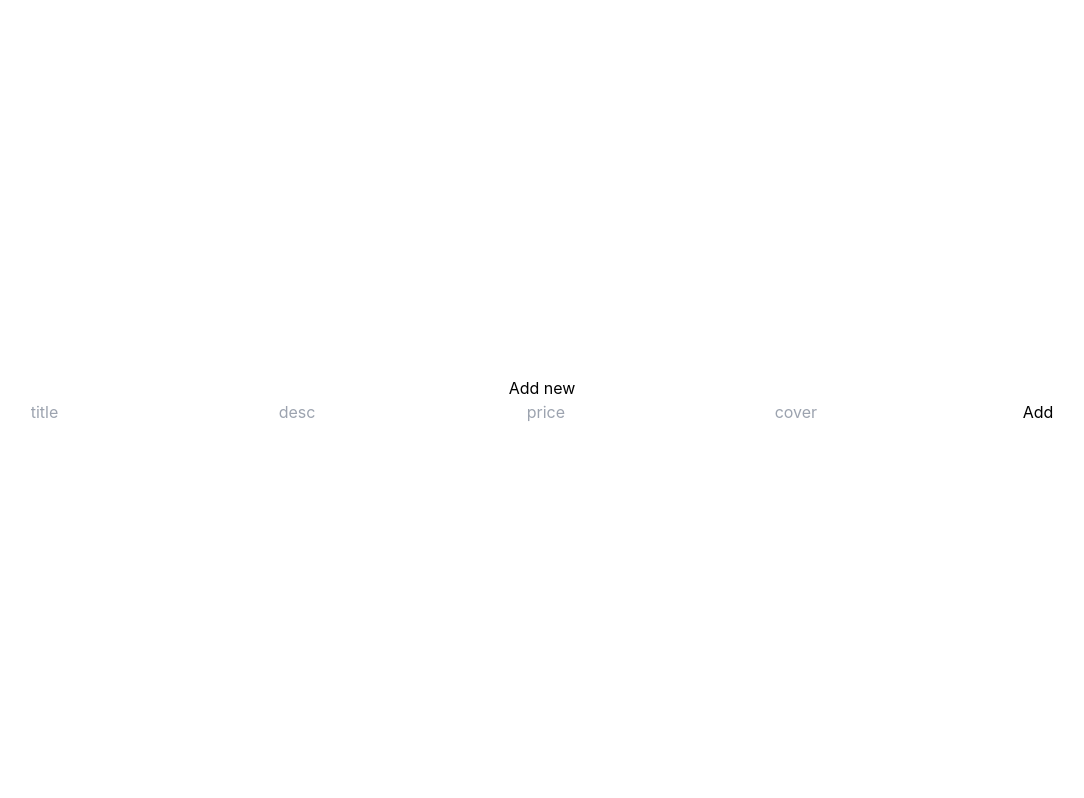
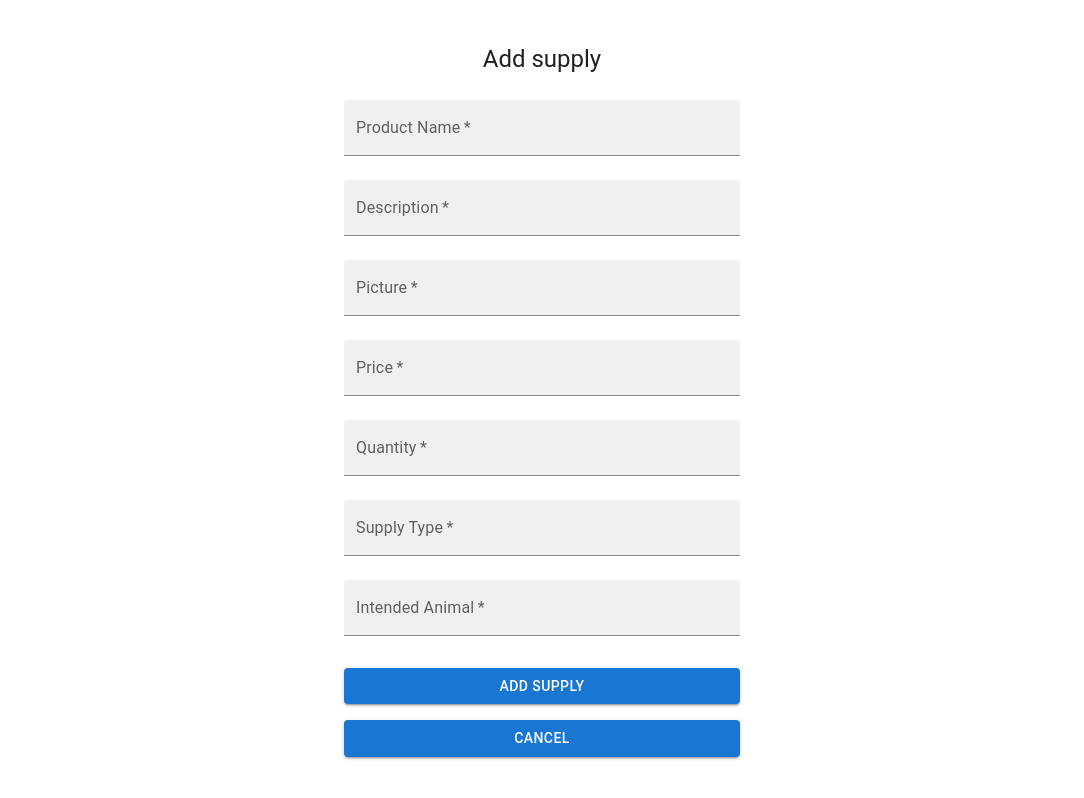
Before and after one commit to Jacobbs123/CPSC471_FinalProject, a React (Create React App) app in the folder client/: page /add in a window 1280 px wide. Shown: the whole page, without its empty margins (98-1182 px from the left). Built offline with nearby package versions, Linux system fonts and the light colour scheme.

Commit message:
added admin add supply cart functionality still in development

```diff
--- a/client/src/pages/Add.jsx
+++ b/client/src/pages/Add.jsx
@@ -1,7 +1,20 @@
 import React from 'react';
 import { useState } from 'react';
 import { useNavigate } from 'react-router-dom';
+import { createTheme, ThemeProvider } from '@mui/material/styles';
+import Avatar from '@mui/material/Avatar';
+import Button from '@mui/material/Button';
+import CssBaseline from '@mui/material/CssBaseline';
+import TextField from '@mui/material/TextField';
+import Link from '@mui/material/Link';
+import Grid from '@mui/material/Grid';
+import Box from '@mui/material/Box';
+import LockOutlinedIcon from '@mui/icons-material/LockOutlined';
+import Typography from '@mui/material/Typography';
+import Container from '@mui/material/Container';
 import axios from 'axios';
+
+const theme = createTheme();
 
 const Add = () => {
     const [book, setBook] = useState({
@@ -20,8 +33,18 @@ const Add = () => {
     // Post details of book to db then navigate to home
     const handleClick = async (e) => {
         e.preventDefault();
+        const data = new FormData(e.currentTarget);
+        console.log(data.get('product_name'));
         try {
-            await axios.post("http://localhost:8800/books", book);
+            await axios.post("http://localhost:8800/supply",
+            {
+                product_name: data.get('product_name'),
+                description: data.get('description'),
+                picture: data.get('picture'),
+                price: data.get('price'),
+                quantity: data.get('quantity'),
+                supplyType: data.get('supplyType'),
+                intended_animal: data.get('intended_animal'),});
             navigate("/")
         } catch (err) {
             console.log(err);
@@ -29,14 +52,111 @@ const Add = () => {
     }
     console.log(book);
     return (
-        <div className='form'>
-            <h1>Add new</h1>
-            <input type="text" placeholder='title' onChange={handleChange} name="title"/>
-            <input type="text" placeholder='desc' onChange={handleChange}name="desc"/>
-            <input type="number" placeholder='price' onChange={handleChange} name="price"/>
-            <input type="text" placeholder='cover' onChange={handleChange} name="cover" />
-            <button onClick={handleClick}>Add</button>
-        </div>
+        <ThemeProvider theme={theme}>
+      <Container component="main" maxWidth="xs">
+        <CssBaseline />
+        <Box
+          sx={{
+            marginTop: 2,
+            display: 'flex',
+            flexDirection: 'column',
+            alignItems: 'center',
+          }}
+        >
+          <Typography component="h1" variant="h5">
+            Add supply
+          </Typography>
+          <Box component="form" onSubmit={handleClick} noValidate sx={{ mt: 1 }}>
+            <TextField
+              margin="normal"
+              variant="filled"
+              required
+              fullWidth
+              id="product_name"
+              label="Product Name"
+              name="product_name"
+              className='bg-white rounded-lg'
+            />
+            <TextField
+              margin="normal"
+              variant="filled"
+              required
+              fullWidth
+              name="description"
+              label="Description"
+              id="description"
+              className='bg-white rounded-lg'
+            />
+            <TextField
+              margin="normal"
+              variant="filled"
+              required
+              fullWidth
+              name="picture"
+              label="Picture"
+              id="picture"
+              className='bg-white rounded-lg'
+            />
+            <TextField
+              margin="normal"
+              variant="filled"
+              required
+              fullWidth
+              name="price"
+              label="Price"
+              id="price"
+              className='bg-white rounded-lg'
+            />
+            <TextField
+              margin="normal"
+              variant="filled"
+              required
+              fullWidth
+              name="quantity"
+              label="Quantity"
+              id="quantity"
+              className='bg-white rounded-lg'
+            />
+            <TextField
+              margin="normal"
+              variant="filled"
+              required
+              fullWidth
+              name="supply_type"
+              label="Supply Type"
+              id="supply_type"
+              className='bg-white rounded-lg'
+            />
+             <TextField
+              margin="normal"
+              variant="filled"
+              required
+              fullWidth
+              name="intended_animal"
+              label="Intended Animal"
+              id="intended_animal"
+              className='bg-white rounded-lg'
+            />
+            <Button
+              type="submit"
+              fullWidth
+              variant="contained"
+              sx={{ mt: 3, mb: 1 }}
+            >
+              Add Supply
+            </Button>
+            <Button
+                fullWidth
+                variant="contained"
+                sx={{ mt: 1, mb: 2 }}
+                onClick={() => navigate("/supply")}
+            >
+                Cancel
+            </Button>
+          </Box>
+        </Box>
+      </Container>
+    </ThemeProvider>
     )
 }
 export default Add;
--- a/client/src/pages/Cart.jsx
+++ b/client/src/pages/Cart.jsx
@@ -1,16 +1,22 @@
 import {React, useState, useEffect} from 'react';
+import { useUserAuth } from '../Authentication/UserAuthentication';
 import { Link } from 'react-router-dom';
 import axios from 'axios';
 
 const Cart = () => {
     const [cart, setCart] = useState([]);
     const [total, setTotal] = useState(0);
+    const { user } = useUserAuth();
 
 
     const getCart = async ()=> {
         try {
             // Makes an API request to this link
-            const res = await axios.get("http://localhost:8800/cart");
+            const res = await axios.get("http://localhost:8800/cart", {
+                params: {
+                    user_id: user.id
+                }
+            });
             setCart(res.data);
             console.log(res);
         } catch (err) {
--- a/client/src/pages/Homepage.jsx
+++ b/client/src/pages/Homepage.jsx
@@ -5,7 +5,7 @@ import axios from 'axios';
 const Homepage = () => {
     return (
         <div><h1 className="text-6xl">Welcome to our Ucalgary petstore</h1>
-        <p className="text-2xl">Please <Link to="/login">Sign in</Link> to continue</p></div>
+        <p className="text-2xl">Please <Link to="/login" className="hover:underline">Sign in</Link> to continue</p></div>
     )
 }
 export default Homepage;
--- a/client/src/pages/Supply.jsx
+++ b/client/src/pages/Supply.jsx
@@ -2,10 +2,14 @@ import React from 'react';
 import { useState } from 'react';
 import { useEffect } from 'react';
 import { Link } from 'react-router-dom';
+import { useNavigate } from 'react-router-dom';
+import { useUserAuth } from '../Authentication/UserAuthentication';
 import axios from 'axios';
 
 const Supply = () => {
     const [supplies, setSupplies] = useState([]);
+    const navigate = useNavigate();
+    const { user } = useUserAuth();
 
     useEffect(() => {
         const fetchAllSupplies = async ()=> {
@@ -51,7 +55,9 @@ const Supply = () => {
             <div className="grid grid-cols-2">
                 {supplyList}
             </div>
-            <button><Link to="/add">Add new supply</Link></button>
+            {user.is_admin == 1 &&
+                <button><Link to="/add">Add new supply</Link></button>
+            }
         </div>
     )
 }
```
Also changed, not shown: 1 other file (tests, documents, lock files or other folders).
